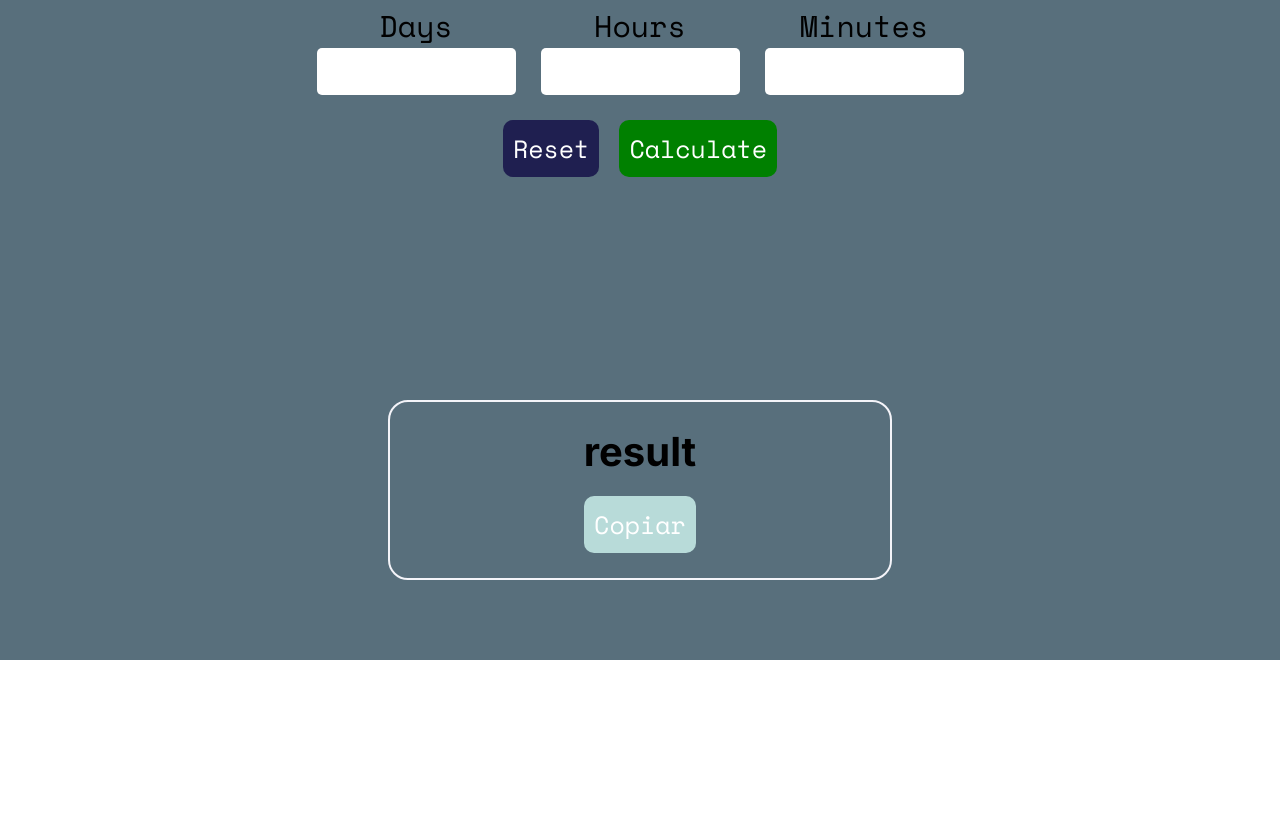
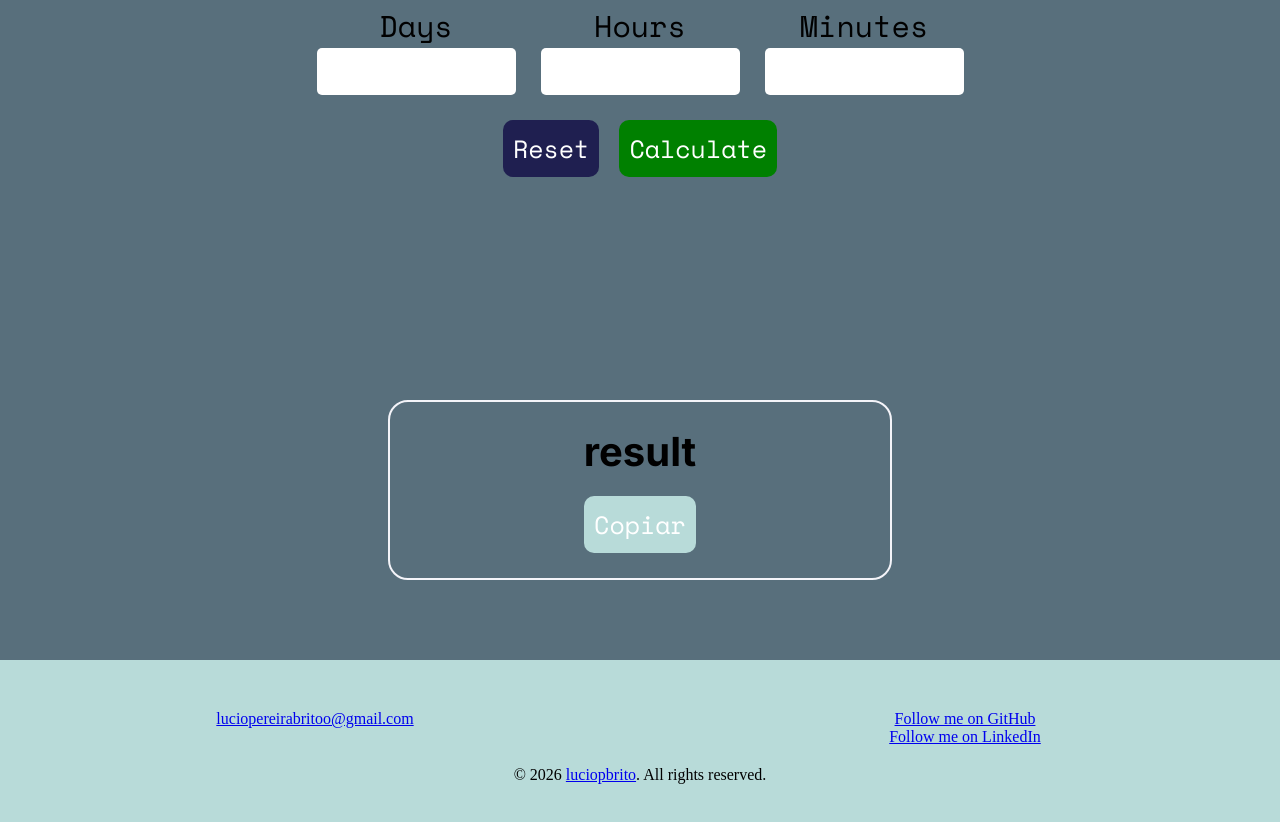
Before and after one commit to luciopbrito/estimate-calculator, a plain HTML site: page src/index.html in a window 1280 px wide. Shown: the part 1040-1862 px from the top of the page. Before the commit the page ends 1700 px from the top, so only its background shows below. Drawn offline with nearby package versions, Linux system fonts and the light colour scheme.

Commit message:
feat: define the footer
It is necessary to define the website's footer. It displays contact and
social-media content.

```diff
--- a/src/css/styles.css
+++ b/src/css/styles.css
@@ -140,6 +140,40 @@ form {
   font-size: 4rem;
 }
 
+footer {
+  width: 100%;
+  background-color: var(--color-light-blue);
+  display: grid;
+  padding: var(--paddingBetweenSection);
+  grid-template-columns: 1fr 1fr;
+  grid-template-rows: 1fr 1fr;
+  grid-template-areas:
+    'contact socialMedia'
+    'copyright copyright'
+  ;
+  gap: 2rem;
+}
+
+.footer__contact {
+  display: flex;
+  flex-direction: column;
+  align-items: center;
+  grid-area: contact;
+}
+
+.footer__social-media {
+  display: flex;
+  flex-direction: column;
+  align-items: center;
+  grid-area: socialMedia;
+}
+
+.footer__copyright {
+  grid-area: copyright;
+  text-align: center;
+}
+
+
 @media (max-width: 2560px) {
   html {
     font-size: 62.5%;
@@ -159,4 +193,14 @@ form {
   .form__actions-group {
     flex-direction: column;
   }
+
+  footer {
+    grid-template-columns: 1fr;
+    grid-template-rows: repeat(1fr, 3);
+    grid-template-areas:
+      'contact'
+      'socialMedia'
+      'copyright'
+    ;
+  }
 }
--- a/src/index.html
+++ b/src/index.html
@@ -41,6 +41,15 @@
       </div>
     </section>
   </main>
-  <footer></footer>
+  <footer>
+    <div class="footer__contact">
+      <a href="mailto:luciopereirabritoo@gmail.com">luciopereirabritoo@gmail.com</a>
+    </div>
+    <div class="footer__social-media">
+      <a href="https://linkedin.com/in/luciopbrito" target="_blank" rel="noopener noreferrer">Follow me on GitHub</a>
+      <a href="https://github.com/luciopbrito" target="_blank" rel="noopener noreferrer">Follow me on LinkedIn</a>
+    </div>
+    <span class="footer__copyright">&copy; 2026 <a href="https://portfolio.luciopbrito.com.br">luciopbrito</a>. All rights reserved.</span>
+  </footer>
 </body>
 </html>
```
